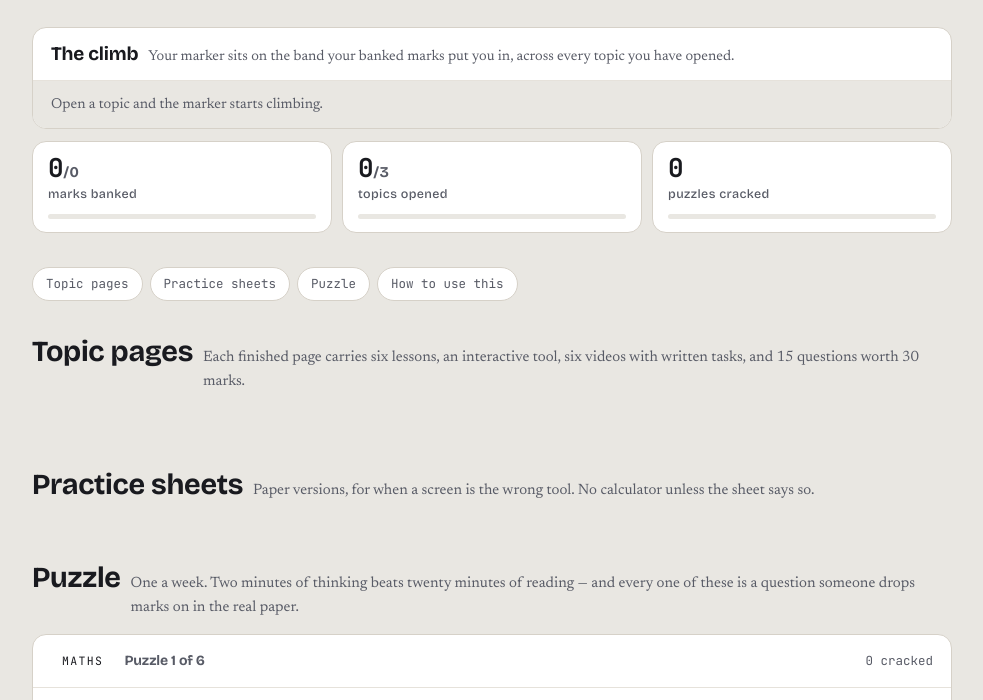
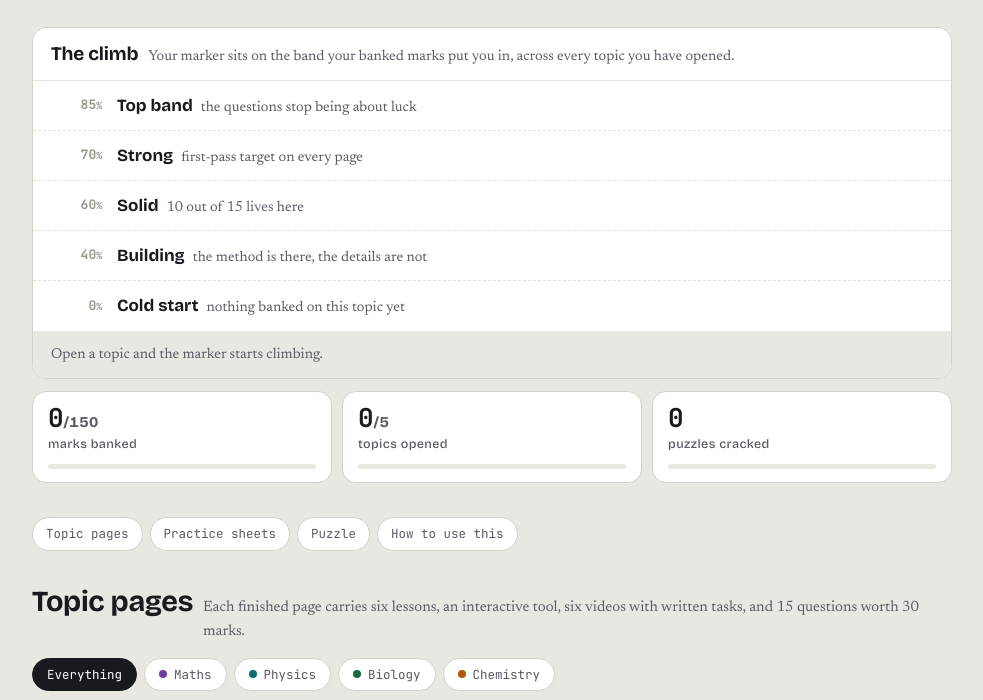
Before and after one commit to crbkrishnan/base-camp, a plain HTML site: page index.html in a window 1280 px wide. Shown: the part 252-952 px from the top of the page, without its empty margins (148-1131 px from the left). Drawn offline with nearby package versions, Linux system fonts and the light colour scheme.

Commit message:
bugfix: topics not visible

```diff
--- a/index.html
+++ b/index.html
@@ -421,6 +421,21 @@ const SHEETS = [
   note:'No-calculator drill sheet with ruled working space. Handed out in class.', file:null}
 ];
 
+const SUBJECTS = {
+  maths:{label:'Maths', colour:'var(--maths)', tint:'var(--maths-t)'},
+  physics:{label:'Physics', colour:'var(--physics)', tint:'var(--physics-t)'},
+  biology:{label:'Biology', colour:'var(--biology)', tint:'var(--biology-t)'},
+  chemistry:{label:'Chemistry', colour:'var(--chemistry)', tint:'var(--chemistry-t)'}
+};
+
+const BANDS = [
+ {min:85, name:'Top band',   note:'the questions stop being about luck'},
+ {min:70, name:'Strong',     note:'first-pass target on every page'},
+ {min:60, name:'Solid',      note:'10 out of 15 lives here'},
+ {min:40, name:'Building',   note:'the method is there, the details are not'},
+ {min:0,  name:'Cold start', note:'nothing banked on this topic yet'}
+];
+
 /* ---------------- puzzles ---------------- */
 const PUZZLES = [
  {subject:'maths',
```
